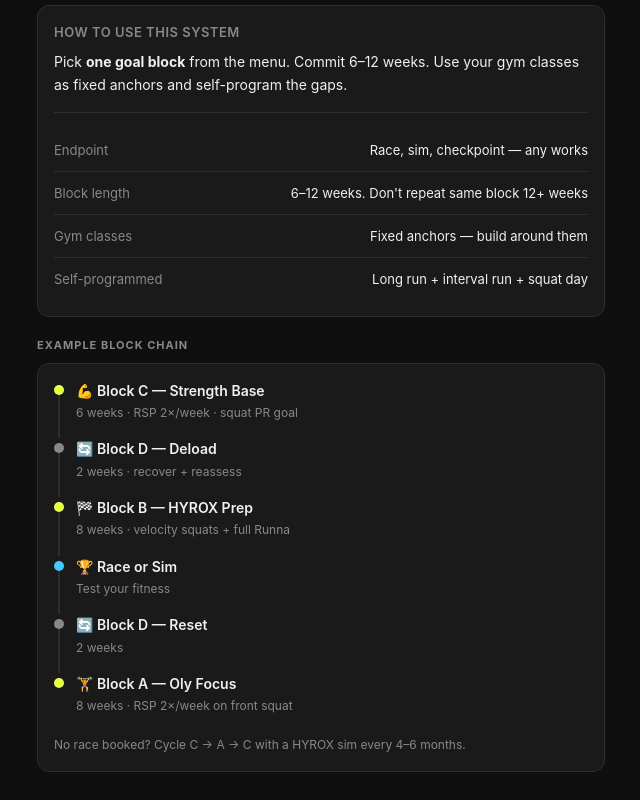
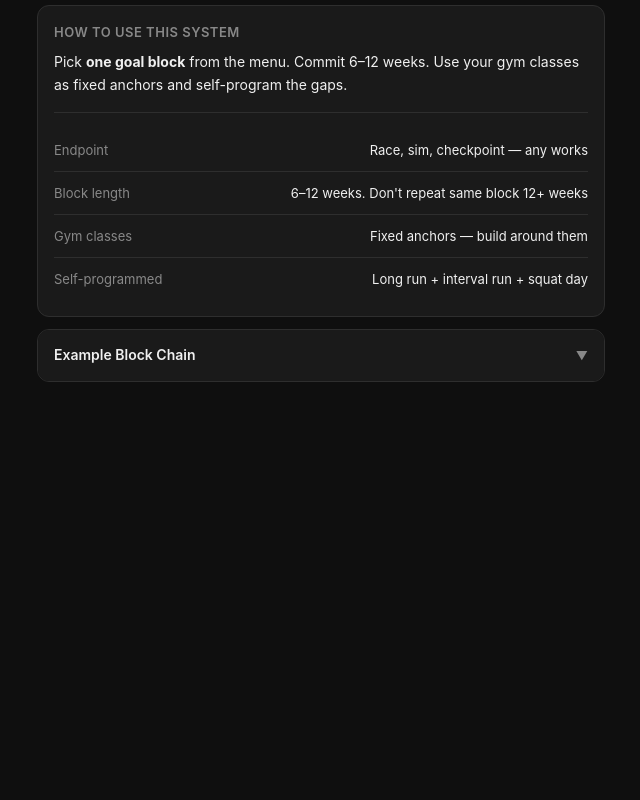
Before and after one commit to jenniferjiangkells/hybrid-training-program, a plain HTML site: page index.html in a window 1280 px wide. Shown: the part 804-1604 px from the top of the page, without its empty margins (319-959 px from the left). After the commit the page ends 1210 px from the top, so only its background shows below. Drawn offline with Linux system fonts and the light colour scheme.

Commit message:
Collapse example block chain into accordion

```diff
--- a/index.html
+++ b/index.html
@@ -287,9 +287,13 @@
     </div>
   </div>
 
-  <div class="section-label">Example Block Chain</div>
-  <div class="card">
-    <div class="chain">
+  <div class="accordion">
+    <div class="accordion-header" onclick="toggleAcc(this)">
+      <span class="acc-title">Example Block Chain</span>
+      <span class="chevron">▼</span>
+    </div>
+    <div class="accordion-body">
+      <div class="chain" style="padding-top:8px;">
         <div class="chain-item">
           <div class="chain-line"><div class="chain-dot"></div><div class="chain-connector"></div></div>
           <div class="chain-content"><div class="c-name">💪 Block C — Strength Base</div><div class="c-dur">6 weeks · RSP 2×/week · squat PR goal</div></div>
@@ -316,6 +320,7 @@
         </div>
       </div>
       <div style="font-size:12px; color:var(--muted); padding-top:4px;">No race booked? Cycle C → A → C with a HYROX sim every 4–6 months.</div>
+    </div>
   </div>
 </div>
 
```
Lines whose indentation alone changed are shown as unchanged.
